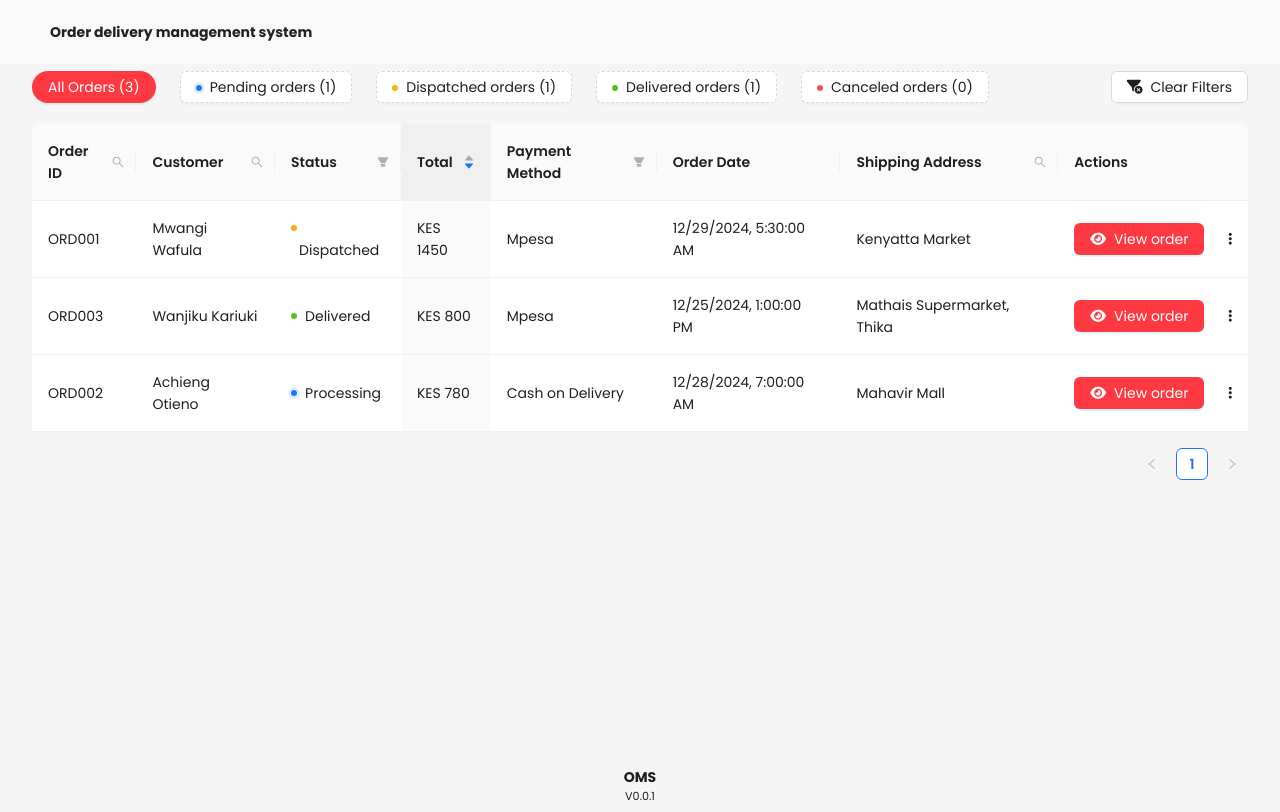
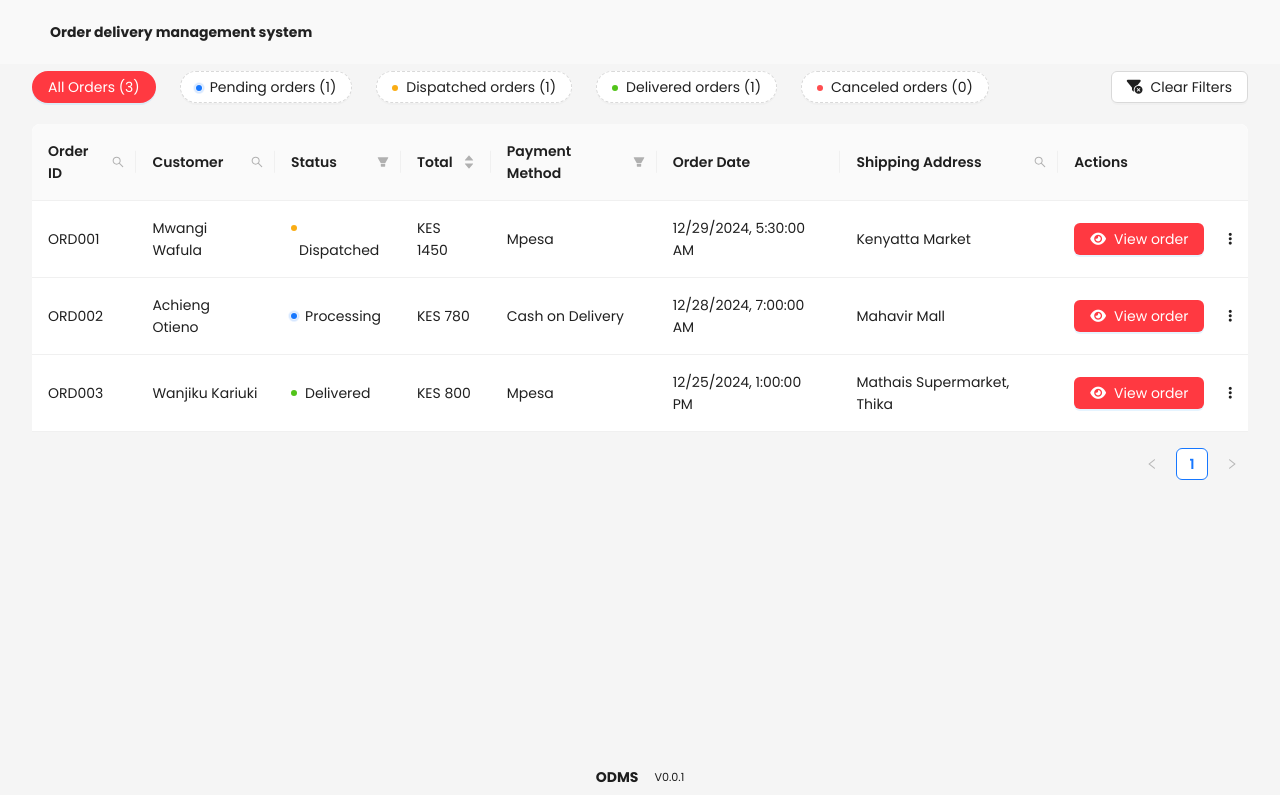
Before and after one commit to Kemboi-Dun/order-delivery-management-system-v1, a React (Vite) app: page /orders in a window 1280 px wide. Built offline with nearby package versions, Linux system fonts and the light colour scheme.

Commit message:
Update: Customer [Global search] implemented

```diff
--- a/package.json
+++ b/package.json
@@ -19,7 +19,8 @@
     "react-dom": "^18.3.1",
     "react-map-gl": "^7.1.8",
     "react-router-dom": "^7.1.1",
-    "styled-components": "^6.1.14"
+    "styled-components": "^6.1.14",
+    "use-debounce": "^10.0.4"
   },
   "devDependencies": {
     "@eslint/js": "^9.17.0",
--- /dev/null
+++ b/src/components/RidersTable.tsx
@@ -0,0 +1,16 @@
+import React from "react";
+import { useOrderProvider } from "../context/OrdersContext";
+
+const RidersTable = () => {
+  const { riders, orders } = useOrderProvider();
+
+  return (
+    <div>
+      <h1>RidersTable</h1>
+      <p>TEST CONTEXT PROPS: {riders.length}</p>
+      <p>TEST CONTEXT PROPS [ORDERS----]: {orders.length}</p>
+    </div>
+  );
+};
+
+export default RidersTable;
--- a/src/components/customComponents/FilterButton.tsx
+++ b/src/components/customComponents/FilterButton.tsx
@@ -1,20 +1,21 @@
 import React from "react";
 import { FilterButtonProps } from "../../types/Types";
 import { Button } from "antd";
-
-
-const FilterButtonStyle: React.CSSProperties = {
-borderRadius:"4em"
-}
 
 const FilterButton: React.FC<FilterButtonProps> = ({
   label,
   type = "default",
   onClick,
-  children
+  children,
 }) => {
+  const FilterButtonStyle: React.CSSProperties = {
+    borderRadius: "4em",
+    background: type === "default" ? "#212121" : "",
+    border: type === "default" ? "#f2f2f2" : "",
+    color: type === "default" ? "#f2f2f2" : "",
+  };
   return (
-    <Button type={type} onClick={onClick}  style={FilterButtonStyle}>
+    <Button type={type} onClick={onClick} style={FilterButtonStyle}>
       {children}
     </Button>
   );
--- /dev/null
+++ b/src/context/OrdersContext.tsx
@@ -0,0 +1,46 @@
+import React, {
+  createContext,
+  FC,
+  ReactNode,
+  useEffect,
+  useState,
+} from "react";
+import OrderList from "../data/Orders.json";
+
+interface OrdersContextType {
+  orders: any[];
+  riders: any[];
+  // openRidersModal:boolean;
+  // setOpenRidersModal:()=> void;
+}
+
+const OrdersContext = createContext<OrdersContextType | undefined>(undefined);
+
+interface OrdersProviderProps {
+  children: ReactNode;
+}
+
+export const OrdersProvider: FC<OrdersProviderProps> = ({ children }) => {
+  const [orders, setOrders] = useState<any[]>([]);
+  const [riders, setRiders] = useState<any[]>([]);
+
+  useEffect(() => {
+    if (OrderList?.length) {
+      setOrders(OrderList);
+    }
+  }, []);
+
+  return (
+    <OrdersContext.Provider value={{ orders, riders }}>
+      {children}
+    </OrdersContext.Provider>
+  );
+};
+
+export const useOrderProvider = () => {
+  const context = React.useContext(OrdersContext);
+  if (!context) {
+    throw new Error("OrdersContext must be used within an OrdersProvider!");
+  }
+  return context;
+};
--- /dev/null
+++ b/src/hooks/DebounceHook.tsx
@@ -0,0 +1,18 @@
+import { useRef } from "react";
+
+const useCustomDebounce = (func: Function, delay: number) => {
+  const timeoutRef = useRef<number | null>(null);
+  const debouncedFunc = (...args: any[]) => {
+    return new Promise((resolve) => {
+      if (timeoutRef.current) {
+        clearTimeout(timeoutRef.current);
+      }
+      timeoutRef.current = setTimeout(() => {
+        resolve(func(...args));
+      }, delay);
+    });
+  };
+  return debouncedFunc;
+};
+
+export default useCustomDebounce;
--- a/src/layout/AppFooter.tsx
+++ b/src/layout/AppFooter.tsx
@@ -1,3 +1,4 @@
+import { Space } from "antd";
 import { Footer } from "antd/es/layout/layout";
 import React from "react";
 
@@ -16,10 +17,10 @@ const versionStyle: React.CSSProperties = {
 const AppFooter = () => {
   return (
     <Footer style={footerStyle}>
-      <span>
-        <p>OMS</p>
+      <Space size="middle">
+        <p>ODMS</p>
         <p style={versionStyle}>V0.0.1</p>
-      </span>
+      </Space>
     </Footer>
   );
 };
--- a/src/layout/AppLayout.tsx
+++ b/src/layout/AppLayout.tsx
@@ -27,6 +27,9 @@ const AppLayout = () => {
             components: {
               Button: {
                 colorPrimary: "#FF3941",
+                colorPrimaryActive: "#B22A2F",
+                colorPrimaryHover: "#D9363E",
+
                 // algorithm: true,
               },
             },
--- a/src/pages/HomePage.tsx
+++ b/src/pages/HomePage.tsx
@@ -2,6 +2,7 @@ import { Tabs, TabsProps, Typography } from "antd";
 import React, { useState } from "react";
 import OrderList from "./OrderList";
 import CustomersList from "./CustomersList";
+import { OrdersProvider } from "../context/OrdersContext";
 
 const { Title } = Typography;
 
@@ -9,7 +10,11 @@ const homepageTabs: TabsProps["items"] = [
   {
     key: "orders",
     label: "Orders",
-    children: <OrderList />,
+    children: (
+      <OrdersProvider>
+        <OrderList />
+      </OrdersProvider>
+    ),
     icon: <i className="fa-solid fa-list"></i>,
   },
   {
--- a/src/pages/OrderList.tsx
+++ b/src/pages/OrderList.tsx
@@ -6,6 +6,7 @@ import {
   Flex,
   Input,
   message,
+  Modal,
   Popconfirm,
   PopconfirmProps,
   Space,
@@ -21,10 +22,11 @@ import { FilterFilled, SearchOutlined } from "@ant-design/icons";
 import get from "lodash/get";
 import { useNavigate } from "react-router-dom";
 import FilterButton from "../components/customComponents/FilterButton";
+import RidersTable from "../components/RidersTable";
 
 // filter values
 
-const orders: any[] = orderList;
+const orders: any[] = Array.isArray(orderList) ? orderList : [];
 
 // orders table style
 const ordersTableStyle: React.CSSProperties = {
@@ -56,10 +58,6 @@ const OrdersTable: React.FC = () => {
 
   const navigate = useNavigate();
 
-  if (filteredData) {
-    console.log("FILTERED DATA----------", filteredData);
-  }
-
   const handleSearch = (
     selectedKeys: any[],
     confirm: any,
@@ -83,7 +81,7 @@ const OrdersTable: React.FC = () => {
   const handleChange = (pagination: any, filters: any, statusList: any) => {
     console.log("CHANGED PARAMS : --- ", filters);
     setFilteredInfo(filters);
-    setStatusFilter(statusList);
+    // setStatusFilter(statusList);
   };
 
   // Handle filtering by status outside the table
@@ -95,7 +93,7 @@ const OrdersTable: React.FC = () => {
     }
   };
 
-  const getColumnSearchProps = (dataIndex: string) => ({
+  const getColumnSearchProps = (dataIndex: any) => ({
     filterDropdown: ({
       setSelectedKeys,
       selectedKeys,
@@ -204,9 +202,10 @@ const OrdersTable: React.FC = () => {
     {
       title: "Customer",
       dataIndex: ["customer", "name"],
-      key: "name",
+      key: "customer",
+      // render: (value: string) => <p>{value?.name}</p>,
       filteredValue: filteredInfo?.customer || null,
-      ...getColumnSearchProps("customer.name"),
+      ...getColumnSearchProps(["customer", "name"]),
     },
     {
       title: "Status",
@@ -264,7 +263,7 @@ const OrdersTable: React.FC = () => {
       title: "Total",
       dataIndex: "total",
       key: "total",
-      sortOrder: "descend" as "descend" | "ascend" | undefined,
+      // sortOrder: "descend" as "descend" | "ascend" | undefined,
       sorter: (a: any, b: any) => a.total - b.total,
       render: (value: any) => <p>KES {value}</p>,
       filteredValue: filteredInfo?.total || null,
@@ -297,9 +296,9 @@ const OrdersTable: React.FC = () => {
     {
       title: "Shipping Address",
       dataIndex: ["shippingAddress", "name"],
-      key: "name",
+      key: "shippingAddress",
       filteredValue: filteredInfo?.shippingAddress || null,
-      ...getColumnSearchProps("shippingAddress.name"),
+      ...getColumnSearchProps(["shippingAddress", "name"]),
     },
     {
       title: "Actions",
@@ -388,6 +387,7 @@ const OrdersTable: React.FC = () => {
   // get the number of orders for each status
   const getOrdersByStatus = (status: string) =>
     useMemo(() => {
+      clearFilters();
       if (status === "all") {
         return orders.length;
       } else {
@@ -403,7 +403,7 @@ const OrdersTable: React.FC = () => {
       <Flex justify="space-between" align="center" gap="large">
         <Space wrap size="large" style={{ margin: "0.5em 0" }}>
           <FilterButton
-            type={activeButton === "all" ? "primary" : "dashed"}
+            type={activeButton === "all" ? "primary" : "default"}
             onClick={() => {
               filterByStatus("all");
               setActiveButton("all");
@@ -412,7 +412,7 @@ const OrdersTable: React.FC = () => {
           >
             All Orders ({getOrdersByStatus("all")})
           </FilterButton>
-          <Button
+          <FilterButton
             type={activeButton === "Processing" ? "primary" : "dashed"}
             onClick={() => {
               filterByStatus("Processing");
@@ -422,8 +422,8 @@ const OrdersTable: React.FC = () => {
           >
             <Badge status="processing" />
             <p>Pending orders ({getOrdersByStatus("Processing")})</p>
-          </Button>
-          <Button
+          </FilterButton>
+          <FilterButton
             type={activeButton === "Dispatched" ? "primary" : "dashed"}
             onClick={() => {
               filterByStatus("Dispatched");
@@ -433,8 +433,8 @@ const OrdersTable: React.FC = () => {
           >
             <Badge status="warning" />
             <p>Dispatched orders ({getOrdersByStatus("Dispatched")})</p>
-          </Button>
-          <Button
+          </FilterButton>
+          <FilterButton
             type={activeButton === "Delivered" ? "primary" : "dashed"}
             onClick={() => {
               filterByStatus("Delivered");
@@ -444,8 +444,8 @@ const OrdersTable: React.FC = () => {
           >
             <Badge status="success" />
             <p>Delivered orders ({getOrdersByStatus("Delivered")})</p>
-          </Button>
-          <Button
+          </FilterButton>
+          <FilterButton
             type={activeButton === "Canceled" ? "primary" : "dashed"}
             onClick={() => {
               filterByStatus("Canceled");
@@ -455,7 +455,7 @@ const OrdersTable: React.FC = () => {
           >
             <Badge status="error" />
             <p>Canceled orders ({getOrdersByStatus("Canceled")})</p>
-          </Button>
+          </FilterButton>
         </Space>
 
         <Button
@@ -466,9 +466,9 @@ const OrdersTable: React.FC = () => {
         </Button>
       </Flex>
 
-      <Table<any>
+      <Table
         columns={ordersColumns}
-        dataSource={filteredData}
+        dataSource={Array.isArray(filteredData) ? filteredData : []}
         style={ordersTableStyle}
         onChange={handleChange}
         rowKey="orderId"
--- a/src/types/Types.ts
+++ b/src/types/Types.ts
@@ -1,3 +1,4 @@
+import { ColumnGroupType, ColumnsType } from "antd/es/table";
 import React from "react";
 
 export type CustomerDetailType = {
```
Also changed, not shown: src/pages/CustomersList.tsx (+57 -5 lines), 2 other files (tests, documents, lock files or other folders).
